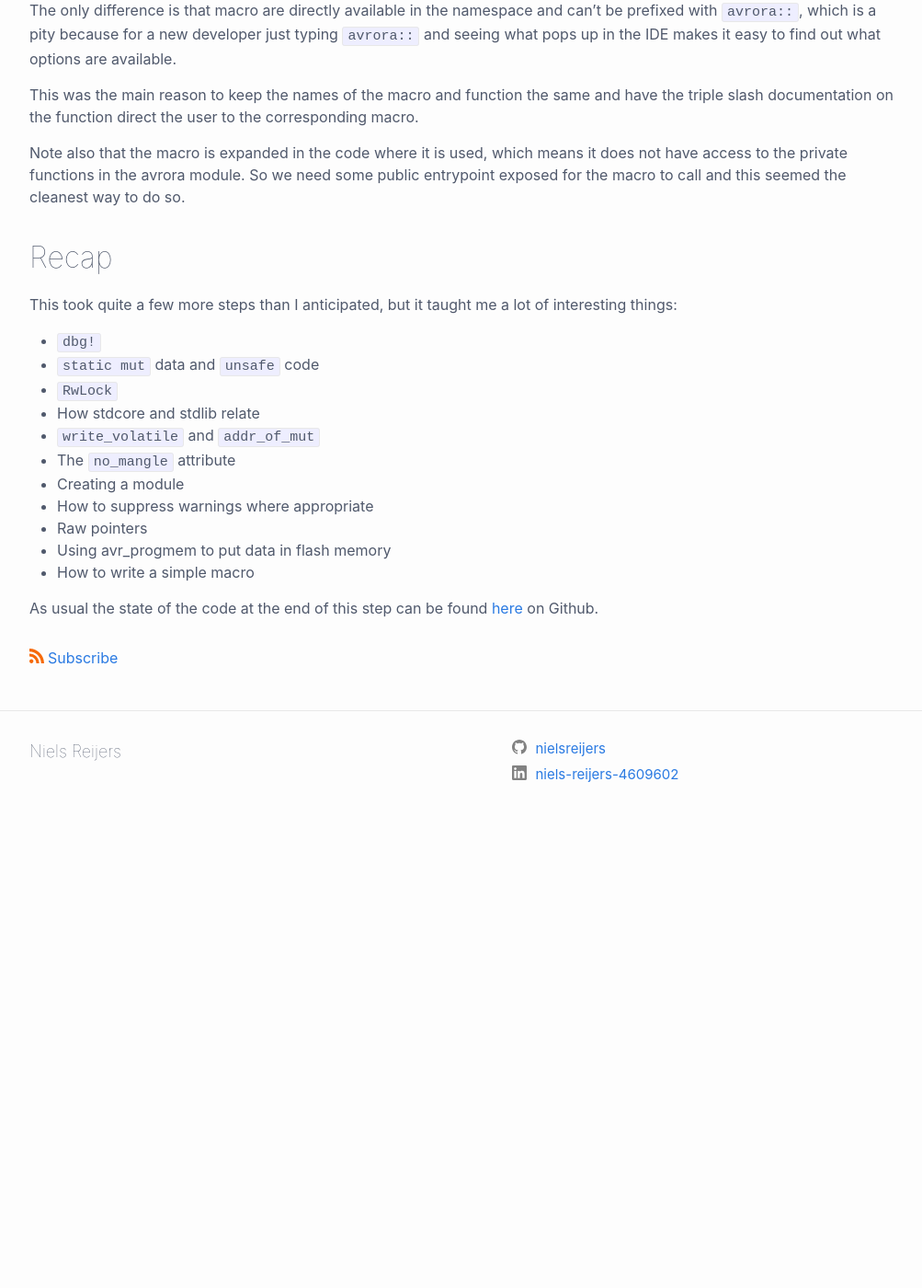
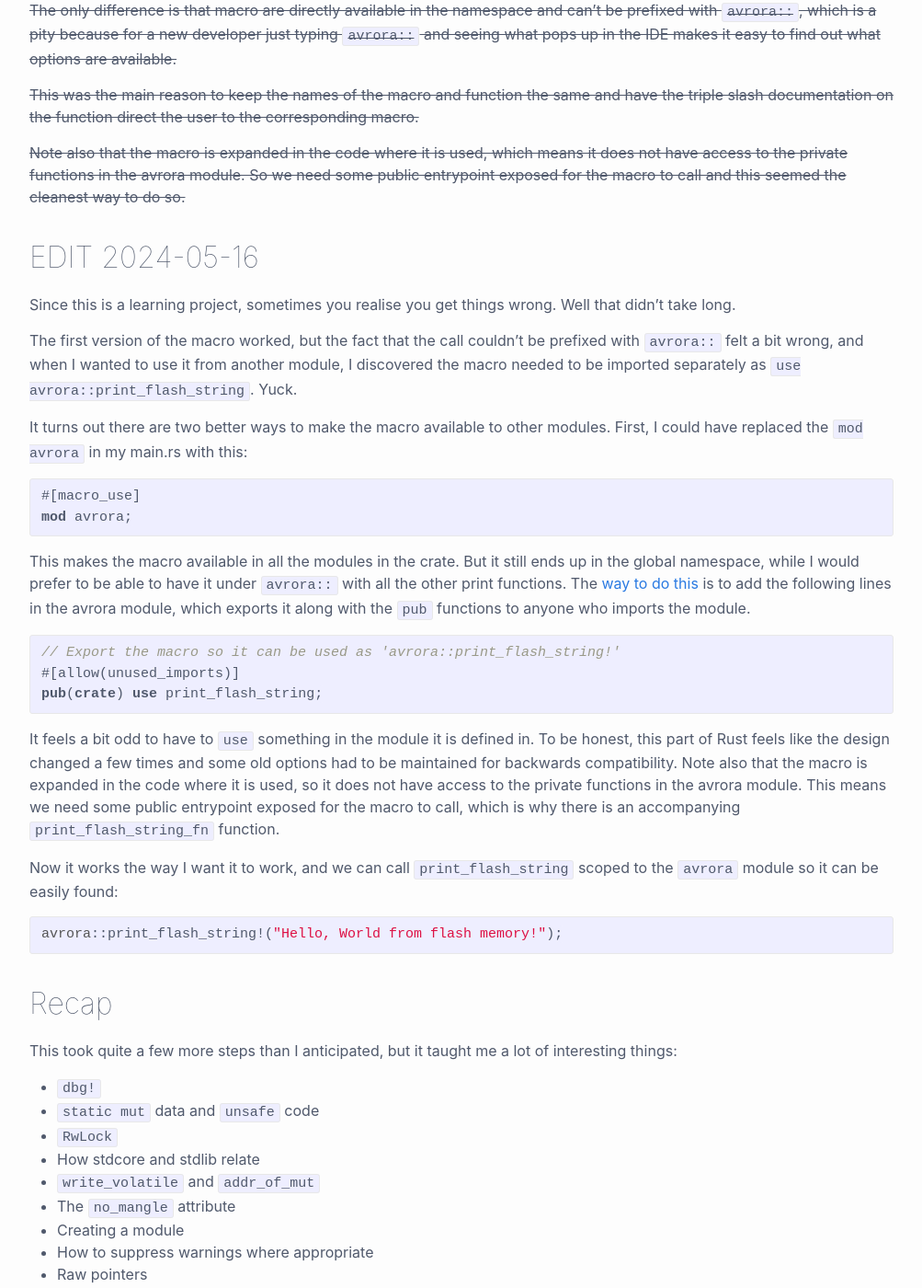
Before and after one commit to nielsreijers/nielsreijers.github.io, a Jekyll site: the page built from _posts/2024-05-10-niels-learns-rust-3.markdown, in a window 1280 px wide and 1400 px high, scrolled down 14010 px. Shown: the whole window at 92% size, without its empty margins (138-1141 px from the left). Built offline with Jekyll 4.4.1, drawn with Linux system fonts in a browser that asks for light colours; before the commit the page ends 14923 px from its top, so only the background shows below that; some of the changed text lies outside the part shown.

Commit message:
Correction to post 3

```diff
--- a/_posts/2024-05-10-niels-learns-rust-3.markdown
+++ b/_posts/2024-05-10-niels-learns-rust-3.markdown
@@ -425,7 +425,7 @@ macro_rules! print_flash_string {
         progmem! {
             static progmem string AVRORA_PROGMEMSTRING = concat!($s, "\0");
         }
-        avrora::print_flash_string(AVRORA_PROGMEMSTRING);
+        avrora::print_flash_string_fn(AVRORA_PROGMEMSTRING);
     } };
 }
 
@@ -435,7 +435,7 @@ macro_rules! print_flash_string {
 /// conveniently store a string in flash memory and create the
 /// required PmString.
 #[allow(dead_code)]
-pub fn print_flash_string<const N: usize>(string_in_progmem: PmString<N>) {
+pub fn print_flash_string_fn<const N: usize>(string_in_progmem: PmString<N>) {
     signal_avrora_c_print_32(
         AVRORA_PRINT_FLASH_STRING_POINTER,
         string_in_progmem.as_bytes().as_ptr() as u32);
@@ -465,11 +465,42 @@ print_flash_string!("Hello, World from flash memory!");
 
 ![Hello world from flash](/assets/img/2024-05-10-hello-world2.png)
 
-The only difference is that macro are directly available in the namespace and can't be prefixed with `avrora::`, which is a pity because for a new developer just typing `avrora::` and seeing what pops up in the IDE makes it easy to find out what options are available.
+~~The only difference is that macro are directly available in the namespace and can't be prefixed with `avrora::`, which is a pity because for a new developer just typing `avrora::` and seeing what pops up in the IDE makes it easy to find out what options are available.~~
 
-This was the main reason to keep the names of the macro and function the same and have the triple slash documentation on the function direct the user to the corresponding macro.
+~~This was the main reason to keep the names of the macro and function the same and have the triple slash documentation on the function direct the user to the corresponding macro.~~
 
-Note also that the macro is expanded in the code where it is used, which means it does not have access to the private functions in the avrora module. So we need some public entrypoint exposed for the macro to call and this seemed the cleanest way to do so.
+~~Note also that the macro is expanded in the code where it is used, which means it does not have access to the private functions in the avrora module. So we need some public entrypoint exposed for the macro to call and this seemed the cleanest way to do so.~~
+
+
+## EDIT 2024-05-16
+
+Since this is a learning project, sometimes you realise you get things wrong. Well that didn't take long.
+
+The first version of the macro worked, but the fact that the call couldn't be prefixed with `avrora::` felt a bit wrong, and when I wanted to use it from another module, I discovered the macro needed to be imported separately as `use avrora::print_flash_string`. Yuck.
+
+It turns out there are two better ways to make the macro available to other modules. First, I could have replaced the `mod avrora` in my main.rs with this:
+
+{% highlight rust %}
+#[macro_use]
+mod avrora;
+{% endhighlight %}
+
+This makes the macro available in all the modules in the crate. But it still ends up in the global namespace, while I would prefer to be able to have it under `avrora::` with all the other print functions. The [way to do this](https://stackoverflow.com/questions/26731243/how-do-i-use-a-macro-across-module-files) is to add the following lines in the avrora module, which exports it along with the `pub` functions to anyone who imports the module.
+
+{% highlight rust %}
+// Export the macro so it can be used as 'avrora::print_flash_string!'
+#[allow(unused_imports)]
+pub(crate) use print_flash_string;
+{% endhighlight %}
+
+It feels a bit odd to have to `use` something in the module it is defined in. To be honest, this part of Rust feels like the design changed a few times and some old options had to be maintained for backwards compatibility. Note also that the macro is expanded in the code where it is used, so it does not have access to the private functions in the avrora module. This means we need some public entrypoint exposed for the macro to call, which is why there is an accompanying `print_flash_string_fn` function.
+
+Now it works the way I want it to work, and we can call `print_flash_string` scoped to the `avrora` module so it can be easily found:
+
+{% highlight rust %}
+avrora::print_flash_string!("Hello, World from flash memory!");
+{% endhighlight %}
+
 
 
 ## Recap
```
